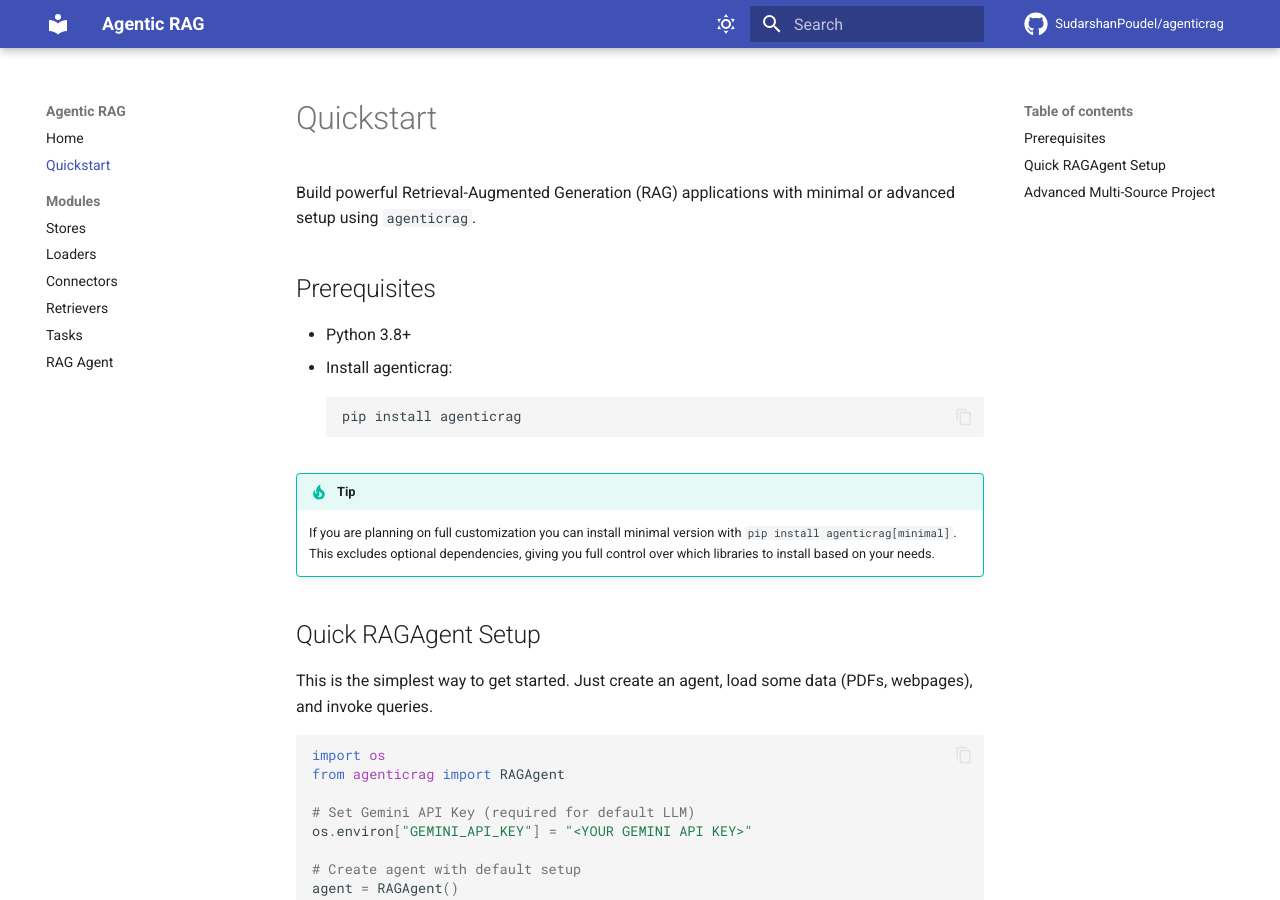
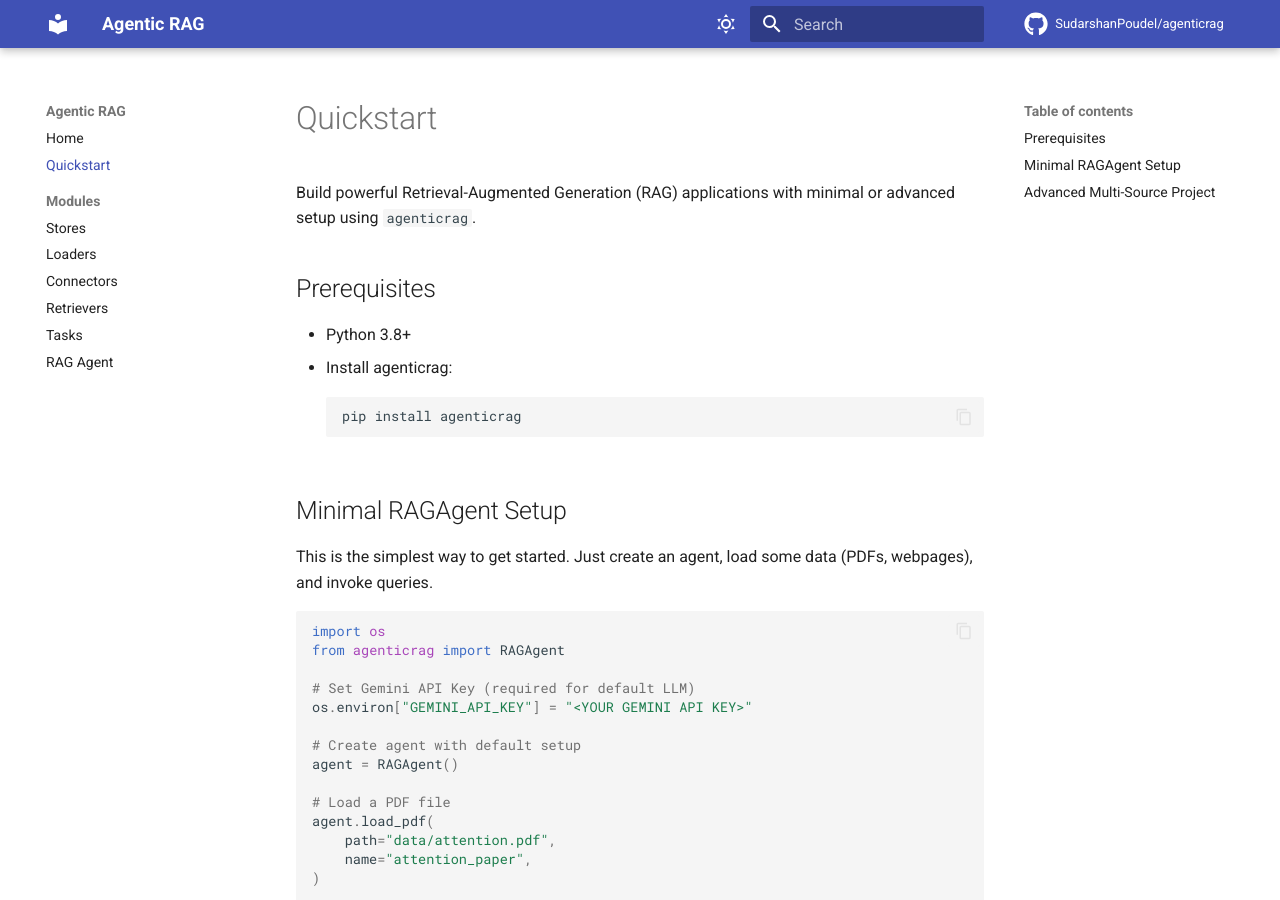
Before and after one commit to SudarshanPoudel/agenticrag, an MkDocs documentation site: the page built from docs/quickstart.md, in a window 1280 px wide and 900 px high. Built offline with MkDocs 1.6.1 and Material for MkDocs 9.7.7, drawn with Linux system fonts in a browser that asks for light colours; comment, search, counter and statistics services are not loaded.

Commit message:
Fixed minimal deps bug

````diff
--- a/docs/quickstart.md
+++ b/docs/quickstart.md
@@ -9,12 +9,7 @@
 pip install agenticrag
 ```
 
-!!! tip "Tip"
-    If you are planning on full customization you can install minimal version with `pip install agenticrag[minimal]`.
-    This excludes optional dependencies, giving you full control over which libraries to install based on your needs.
-
-
-## Quick RAGAgent Setup
+## Minimal RAGAgent Setup
 
 This is the simplest way to get started. Just create an agent, load some data (PDFs, webpages), and invoke queries.
 
--- a/requirements.txt
+++ b/requirements.txt
@@ -6,8 +6,6 @@
 langchain-text-splitters
 Markdown>=3.4
 python-dotenv>=1.0
-
-# Optional for minimal installation
 chromadb>=1.0.9
 sentence-transformers>=2.2.0
 pandas>=2.2.0
````
Also changed, not shown: pyproject.toml (+2 -13 lines).
